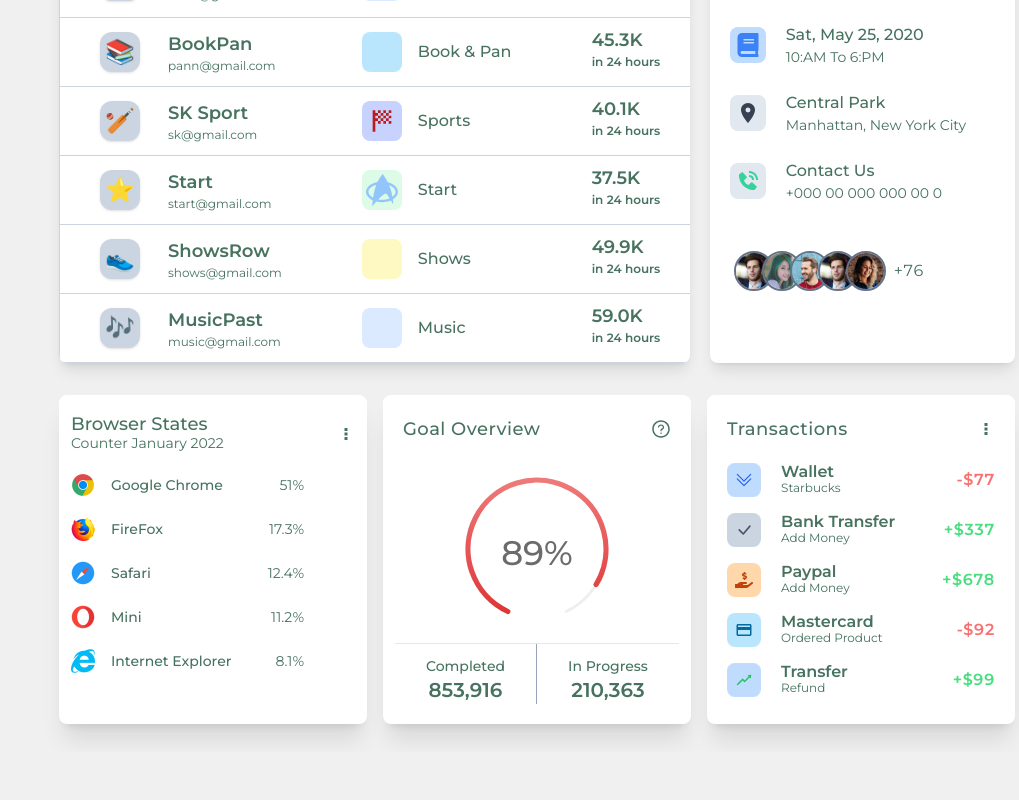
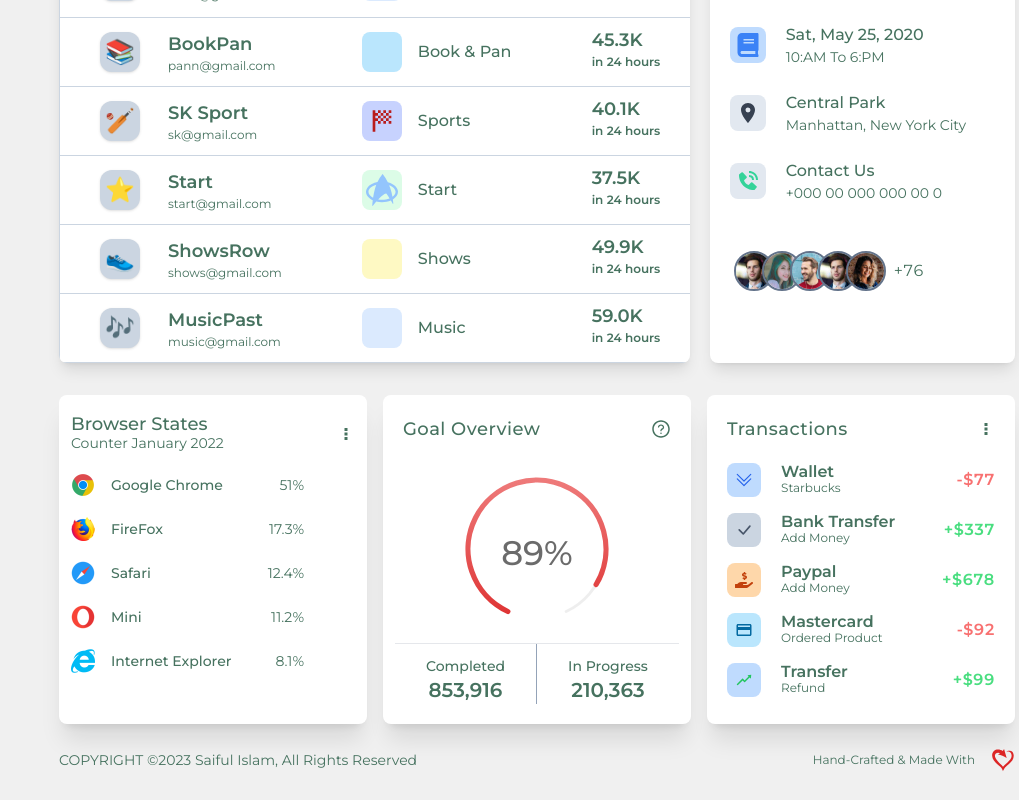
Before and after one commit to saifularafat/admin-dashboard-design, a React (Vite) app: page /dashboard/ecommerce in a window 1280 px wide. Shown: the part 1206-2006 px from the top of the page, without its empty margins (261-1280 px from the left). Before the commit the page ends 1958 px from the top, so only its background shows below. Built offline with nearby package versions, Linux system fonts and the light colour scheme; some icons are missing; a web font is replaced by a local one.

Commit message:
footer section ia create

```diff
--- a/src/pages/Dashboard/ECommerce/ECommerce.jsx
+++ b/src/pages/Dashboard/ECommerce/ECommerce.jsx
@@ -22,6 +22,7 @@ import mini from '../../../assets/social/mini.png'
 import explorer from '../../../assets/social/explorer.png'
 import GlobalChart from "./FourthSection/GlobalChart";
 import Transactions from "./FourthSection/Transactions";
+import Footer from "../../Shared/Footer";
 
 const ECommerce = () => {
     const { isDarkMode } = Theme();
@@ -136,6 +137,8 @@ const ECommerce = () => {
                     <Transactions />
                 </div>
             </div>
+
+            <Footer />
         </section>
     );
 };
--- /dev/null
+++ b/src/pages/Shared/Footer.jsx
@@ -0,0 +1,14 @@
+import {GiSelfLove }from 'react-icons/gi'
+const Footer = () => {
+    return (
+        <div className="py-3 flex items-center justify-between">
+            <p className='text-xs md:text-sm text-accent '>COPYRIGHT ©2023 Saiful Islam, All rights Reserved</p>
+            <div className="flex items-center md:gap-4 gap-1">
+                <p className='text-xs text-accent'>Hand-crafted & Made with</p>
+                <GiSelfLove className='text-2xl text-red-600'/>
+            </div>
+        </div>
+    );
+};
+
+export default Footer;
```
